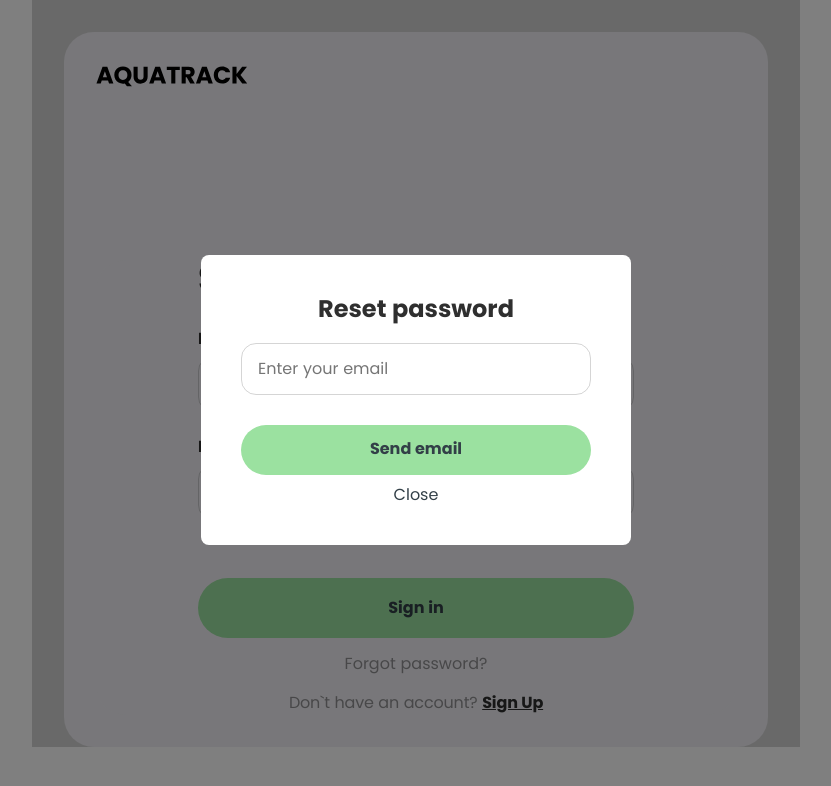
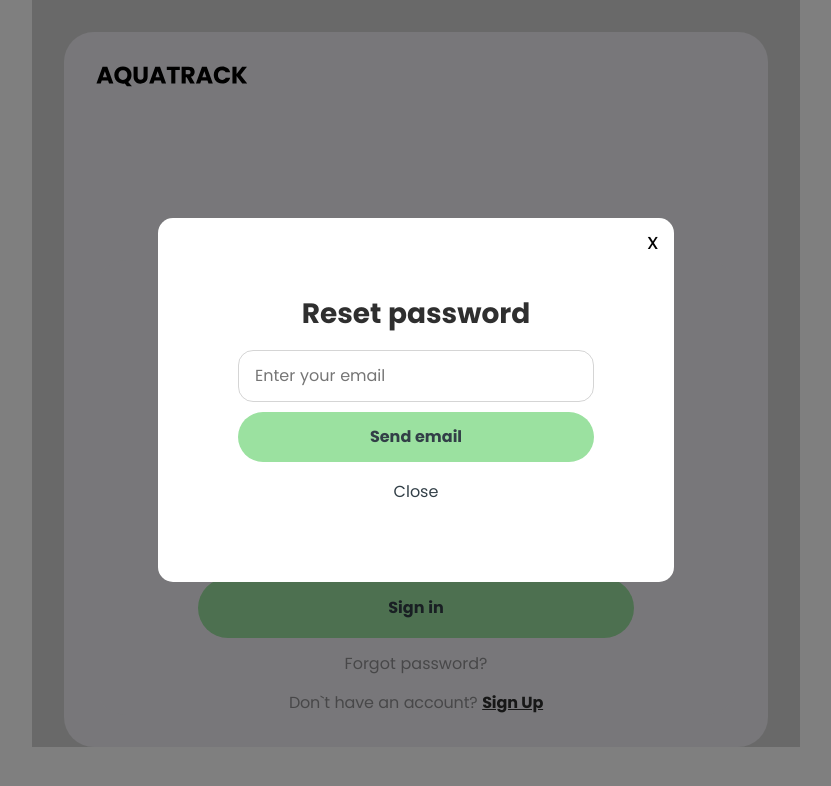
Before and after one commit to Serhii-Ivanchenko/Team-03-project-front, a React (Vite) app: page /signin in a window 1280 px wide. Both pictures are taken after a click on the button "Forgot password?". Shown: the top 786 px of the page, without its empty margins (224-1055 px from the left). Built offline with nearby package versions, Linux system fonts and the light colour scheme.

Commit message:
modal style reset btn
додала можливість закривати через Х і close, змінила стилізацію під мобайл і десктоп різну

```diff
--- a/src/components/SignInForm/ForgotPassword.module.css
+++ b/src/components/SignInForm/ForgotPassword.module.css
@@ -11,14 +11,27 @@
 }
 
 .modalContent {
-  padding: 20px;
+  padding: 18px;
   background-color: white;
-  border-radius: 8px;
+  border-radius: 15px;
   text-align: center;
+  max-width: 344px;
+  width: 100%;
+  position: relative;
+
+  @media (min-width: 768px) {
+    padding: 40px;
+
+    max-width: 516px;
+  }
 }
 
 .modalTitle {
   margin-bottom: 20px;
+  font-size: 20px;
+  @media (min-width: 768px) {
+    font-size: 28px;
+  }
 }
 
 .modalLabel {
@@ -28,7 +41,9 @@
 
 .modalInput {
   padding: 16px;
-  margin-bottom: 10px;
+  width: 100%;
+  max-width: 304px;
+
   line-height: 18px;
   letter-spacing: -1%;
   text-align: left;
@@ -36,6 +51,10 @@
   border: 1px solid rgba(47, 47, 47, 0.2);
   border-radius: 15px;
   background-color: transparent;
+  gap: 10px;
+  @media (min-width: 768px) {
+    max-width: 100%;
+  }
 }
 
 .modalSubmit {
@@ -46,12 +65,17 @@
   cursor: pointer;
   border-radius: 4px;
   border-radius: 30px;
-  margin-top: 10px;
   font-weight: 700;
+  width: 100%;
   border: none;
   width: 100%;
   height: 50px;
   transition: all 0.7s ease-in-out;
+  margin-bottom: 10px;
+  max-width: 304px;
+  @media (min-width: 768px) {
+    max-width: 100%;
+  }
 }
 
 .modalSubmit:hover {
@@ -78,19 +102,15 @@
   justify-content: center;
 }
 
-.modalContent {
-  background-color: white;
-  padding: 20px;
-  border-radius: 8px;
-  position: relative;
-}
-
 .modalCloseButton {
   position: absolute;
   top: 10px;
   right: 10px;
   background: none;
   border: none;
-  font-size: 24px;
+  font-size: 14px;
   cursor: pointer;
+  @media (min-width: 768px) {
+    font-size: 22px;
+  }
 }
--- a/src/components/SignInForm/Modal.jsx
+++ b/src/components/SignInForm/Modal.jsx
@@ -10,7 +10,9 @@ const Modal = ({ onClose, children }) => {
   return (
     <div className={css.modalBackdrop} onClick={handleBackdropClick}>
       <div className={css.modalContent}>
-        <button className={css.modalCloseButton} onClick={onClose}></button>
+        <button className={css.modalCloseButton} onClick={onClose}>
+          x
+        </button>
         {children}
       </div>
     </div>
```
